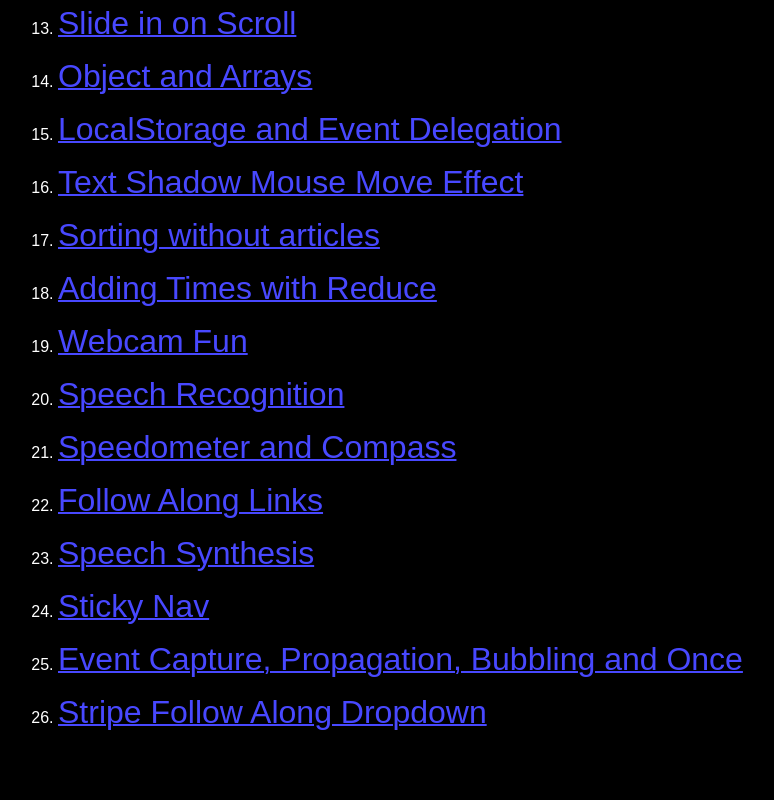
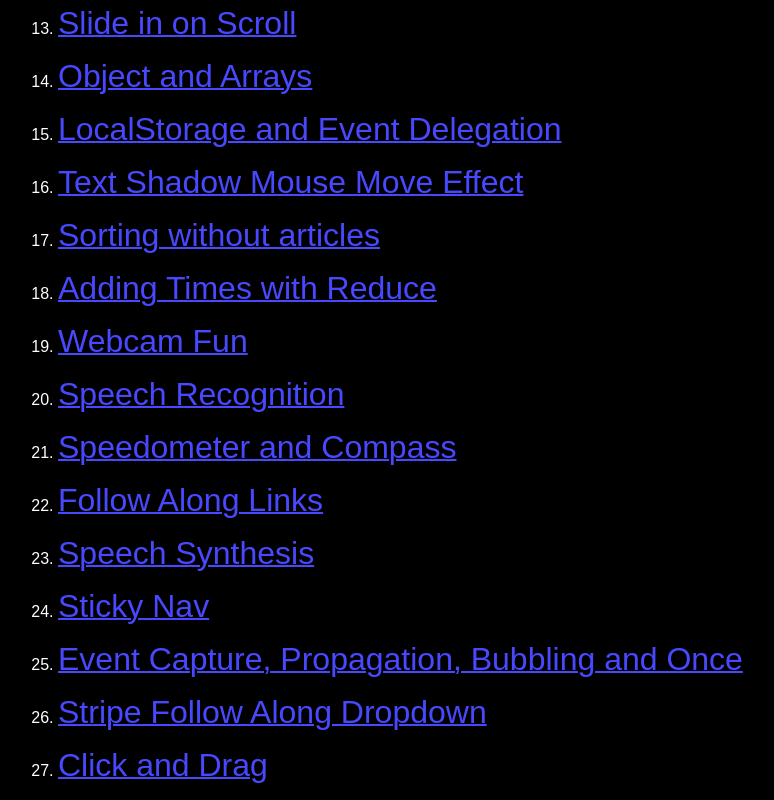
Before and after one commit to abhishake21/JavaScript30, a plain HTML site: page index.html in a window 1280 px wide. Shown: the part 758-1558 px from the top of the page, without its empty margins (22-796 px from the left). Before the commit the page ends 1505 px from the top, so only its background shows below. Drawn offline with Linux system fonts and the light colour scheme.

Commit message:
click and drag added

```diff
--- a/index.html
+++ b/index.html
@@ -42,6 +42,7 @@
         <li><a href="./24 - Sticky Nav/index.html">Sticky Nav</a></li>
         <li><a href="./25 - Event Capture, Propagation, Bubbling and Once/index.html">Event Capture, Propagation, Bubbling and Once</a></li>
         <li><a href="./26 - Stripe Follow Along Dropdown/index.html">Stripe Follow Along Dropdown</a></li>
+        <li><a href="./27 - Click and Drag/index.html">Click and Drag</a></li>
     </ul>
 
 </body>
```
